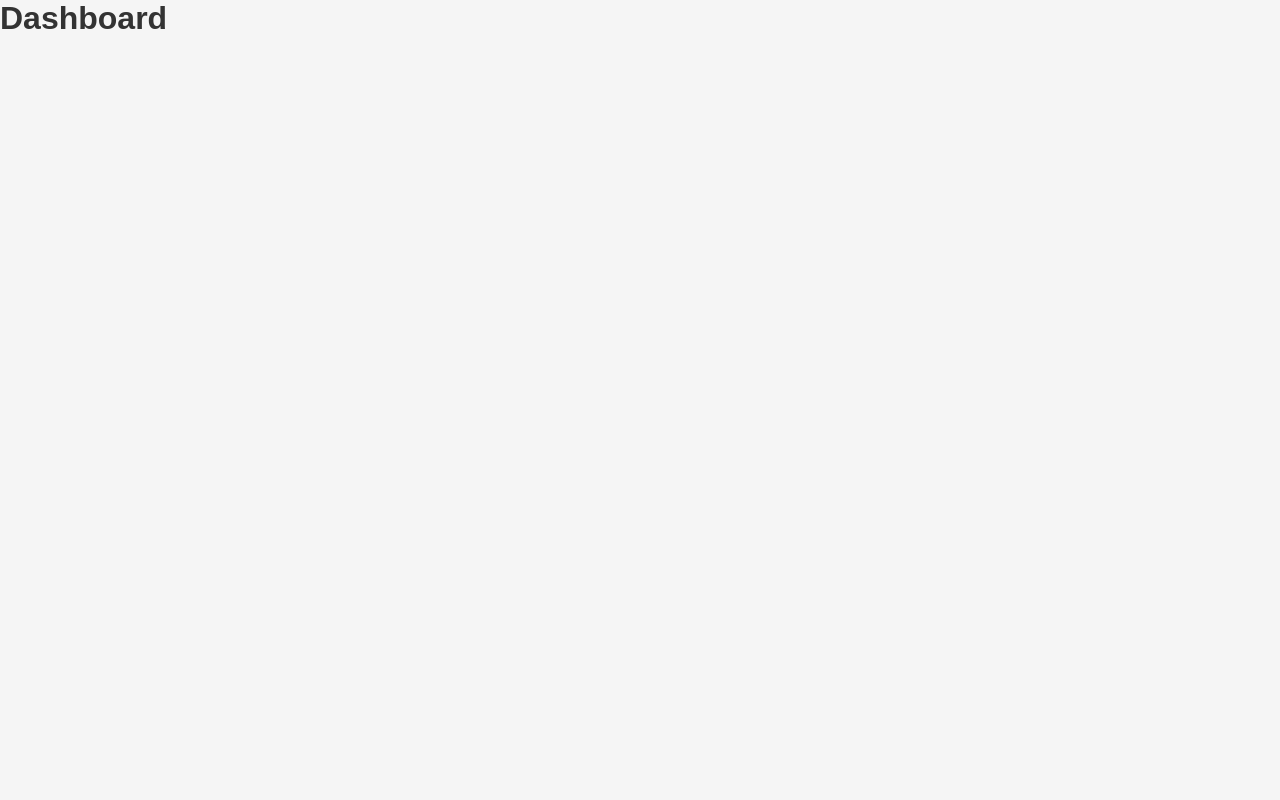
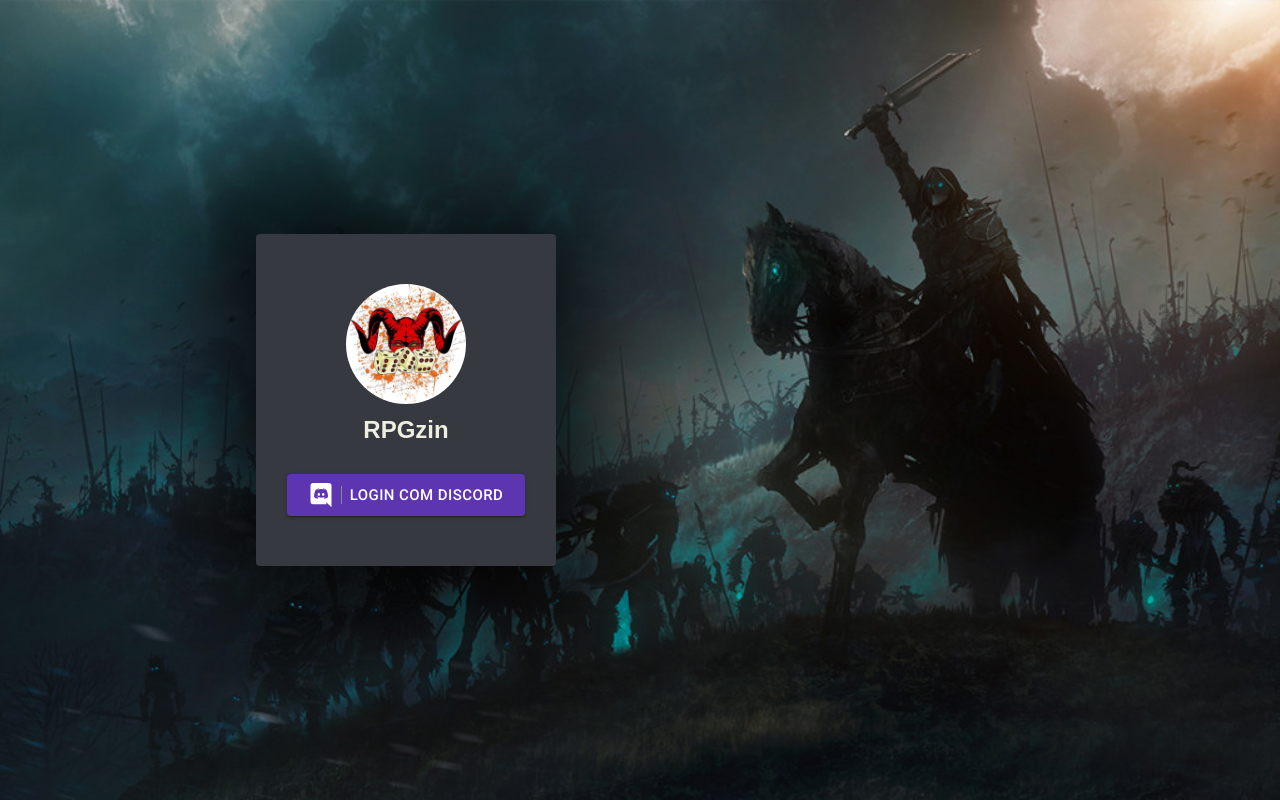
Before and after one commit to steferson-augusto/rpg, a React (Create React App) app in the folder web/: page /login in a window 1280 px wide. Before the commit this address led to /. Built offline with nearby package versions, Linux system fonts and the light colour scheme.

Commit message:
feat: cria fluxo de autenticação

```diff
--- a/web/src/routes/index.tsx
+++ b/web/src/routes/index.tsx
@@ -2,11 +2,14 @@ import React from 'react'
 import { BrowserRouter } from 'react-router-dom'
 
 import AppRoutes from './app.routes'
+import { useAuth } from '../contexts/auth'
+import AuthRoutes from './auth.routes'
 
-const Routes: React.FC = () => (
-  <BrowserRouter>
-    <AppRoutes />
-  </BrowserRouter>
-)
+const Routes: React.FC = () => {
+  const { signed } = useAuth()
+  return (
+    <BrowserRouter>{signed ? <AppRoutes /> : <AuthRoutes />}</BrowserRouter>
+  )
+}
 
 export default Routes
```
